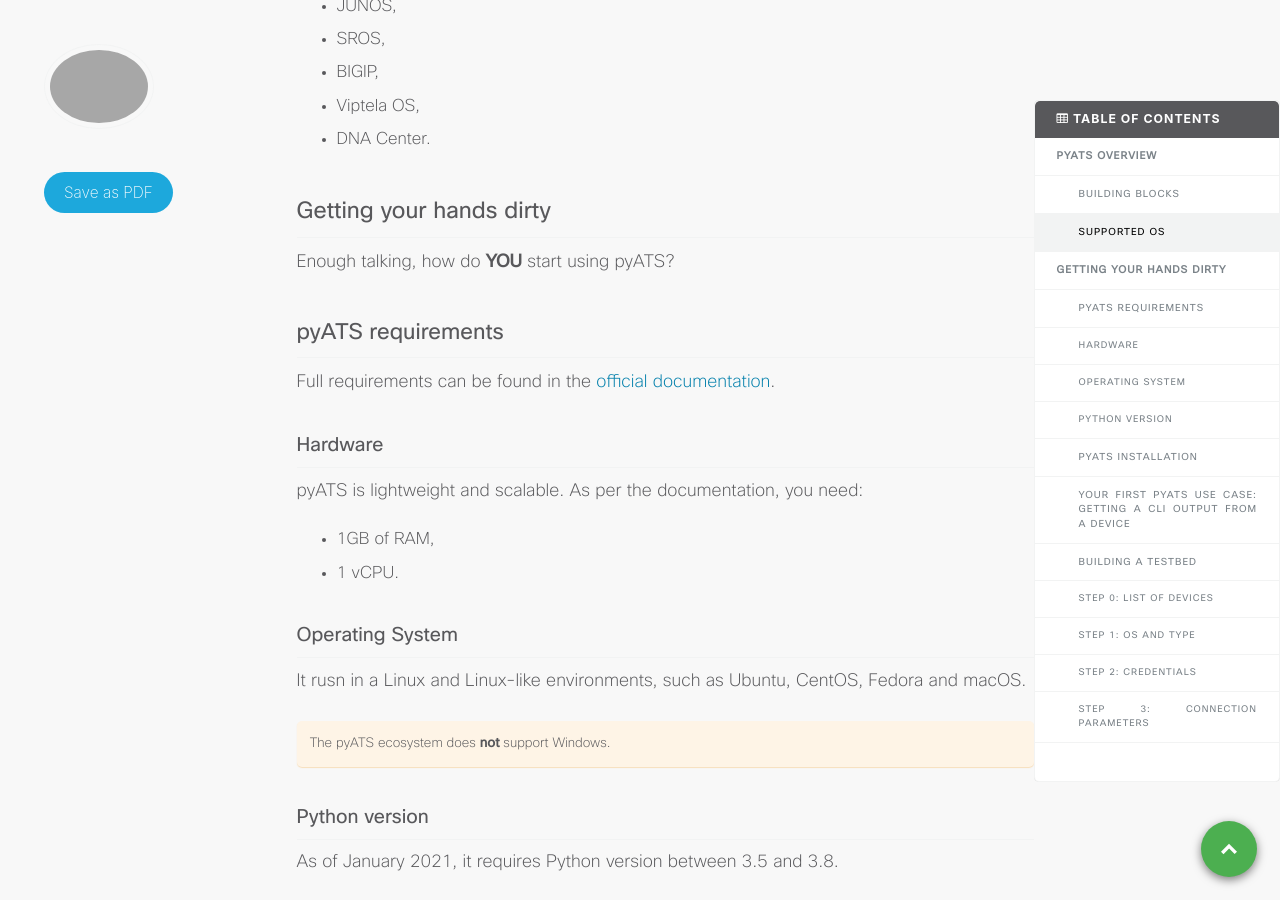
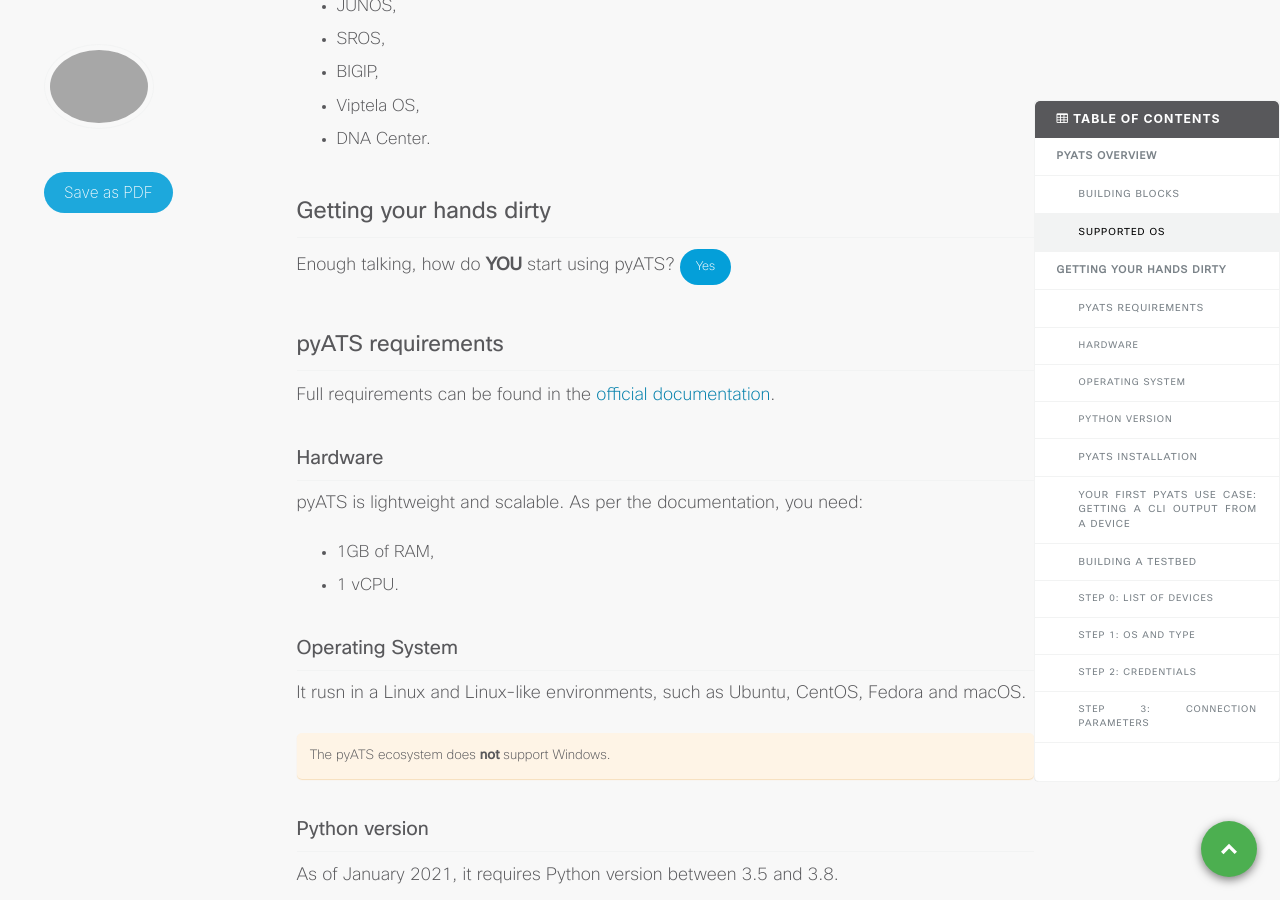
Before and after one commit to xrdocs/programmability, a Jekyll site: the page built from _tutorials/pyats-series-install-and-use-pyats.md, in a window 1280 px wide and 900 px high, scrolled down 1771 px. Built offline with Jekyll 4.4.1, drawn with Linux system fonts in a browser that asks for light colours; comment, search, counter and statistics services are not loaded.

Commit message:
Update pyats-series-install-and-use-pyats.md

```diff
--- a/_tutorials/pyats-series-install-and-use-pyats.md
+++ b/_tutorials/pyats-series-install-and-use-pyats.md
@@ -139,7 +139,7 @@ This solution is built and thought from the ground up to be an **agnostic ecosys
 
 # Getting your hands dirty
 
-Enough talking, how do **YOU** start using pyATS?
+Enough talking, how do **YOU** start using pyATS? [Yes](#link){: .btn}
 
 ## pyATS requirements
 
```
